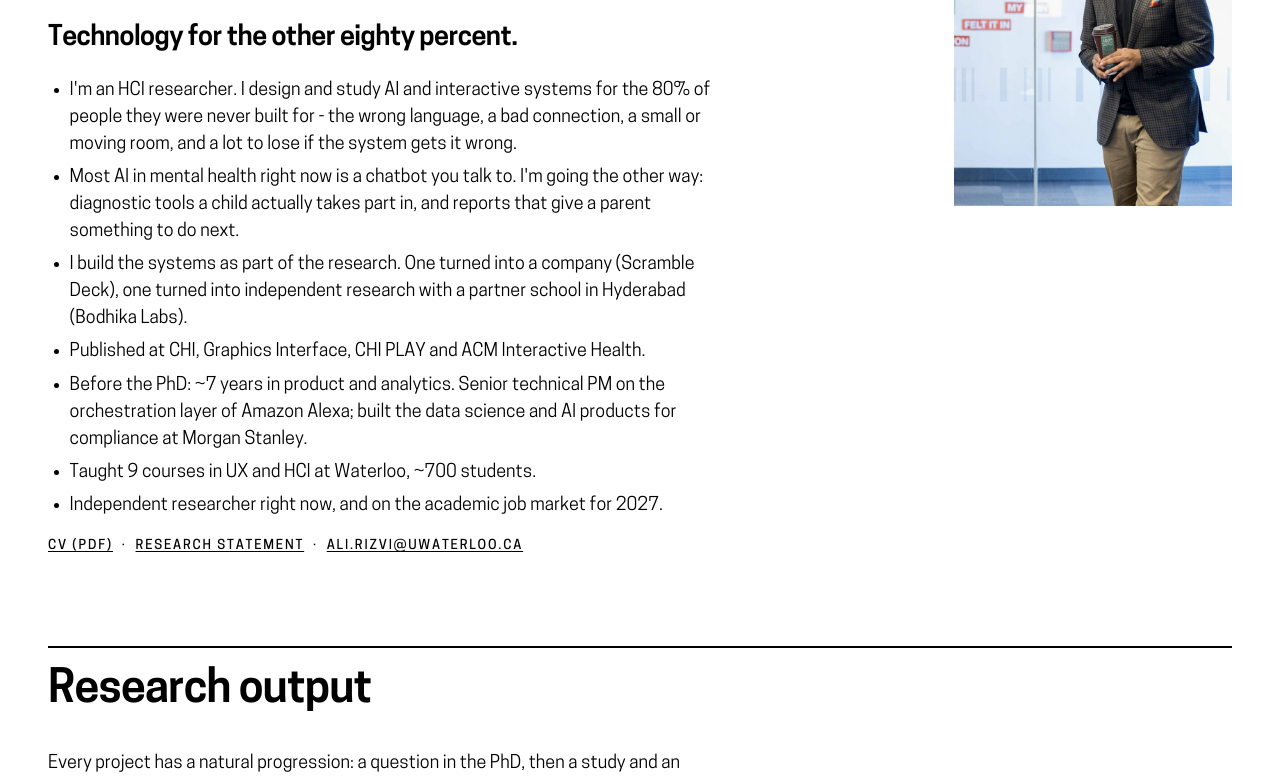
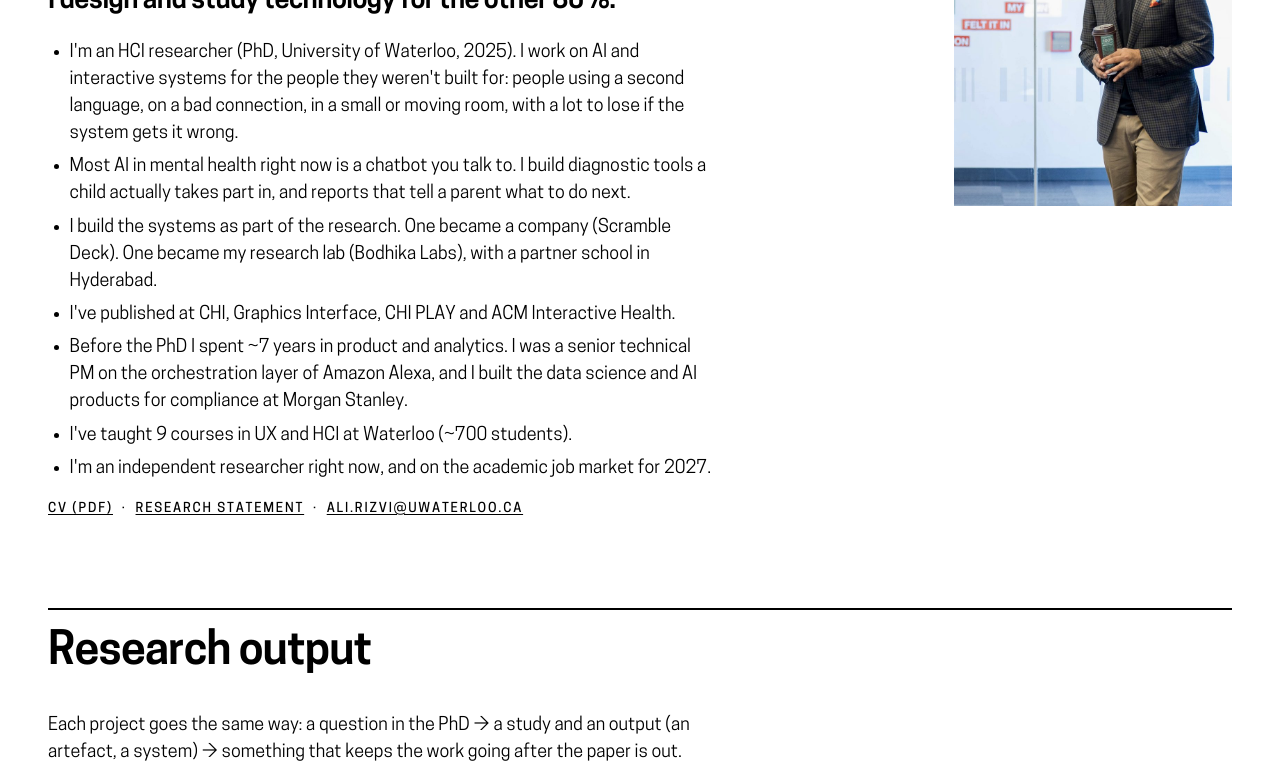
Before and after one commit to ahr2124/arizvi-com, an Astro site: page / in a window 1280 px wide. Shown: the part 298-1076 px from the top of the page. Built offline with nearby package versions, Linux system fonts and the light colour scheme; Astro itself is replaced by a stand-in of ours.

Commit message:
Home: remove status pills, plainer first-person intro
Co-Authored-By: Claude Fable 5.1 <noreply@anthropic.com>

```diff
--- a/src/pages/index.astro
+++ b/src/pages/index.astro
@@ -14,20 +14,16 @@ const news = [
   <section class="intro">
     <div class="intro-grid">
       <div class="text">
-        <ul class="pills status" aria-label="Status">
-          <li>HCI researcher</li>
-          <li>PhD, University of Waterloo, 2025</li>
-        </ul>
         <h1>Ali Rizvi</h1>
-        <p class="tagline">Technology for the other eighty percent.</p>
+        <p class="tagline">I design and study technology for the other 80%.</p>
         <ul>
-          <li>I'm an HCI researcher. I design and study AI and interactive systems for the 80% of people they were never built for - the wrong language, a bad connection, a small or moving room, and a lot to lose if the system gets it wrong.</li>
-          <li>Most AI in mental health right now is a chatbot you talk to. I'm going the other way: diagnostic tools a child actually takes part in, and reports that give a parent something to do next.</li>
-          <li>I build the systems as part of the research. One turned into a company (Scramble Deck), one turned into independent research with a partner school in Hyderabad (Bodhika Labs).</li>
-          <li>Published at CHI, Graphics Interface, CHI PLAY and ACM Interactive Health.</li>
-          <li>Before the PhD: ~7 years in product and analytics. Senior technical PM on the orchestration layer of Amazon Alexa; built the data science and AI products for compliance at Morgan Stanley.</li>
-          <li>Taught 9 courses in UX and HCI at Waterloo, ~700 students.</li>
-          <li>Independent researcher right now, and on the academic job market for 2027.</li>
+          <li>I'm an HCI researcher (PhD, University of Waterloo, 2025). I work on AI and interactive systems for the people they weren't built for: people using a second language, on a bad connection, in a small or moving room, with a lot to lose if the system gets it wrong.</li>
+          <li>Most AI in mental health right now is a chatbot you talk to. I build diagnostic tools a child actually takes part in, and reports that tell a parent what to do next.</li>
+          <li>I build the systems as part of the research. One became a company (Scramble Deck). One became my research lab (Bodhika Labs), with a partner school in Hyderabad.</li>
+          <li>I've published at CHI, Graphics Interface, CHI PLAY and ACM Interactive Health.</li>
+          <li>Before the PhD I spent ~7 years in product and analytics. I was a senior technical PM on the orchestration layer of Amazon Alexa, and I built the data science and AI products for compliance at Morgan Stanley.</li>
+          <li>I've taught 9 courses in UX and HCI at Waterloo (~700 students).</li>
+          <li>I'm an independent researcher right now, and on the academic job market for 2027.</li>
         </ul>
         <p class="label"><a href="/cv.pdf">CV (PDF)</a> &nbsp;·&nbsp; <a href="/projects/">Research statement</a> &nbsp;·&nbsp; <a href={`mailto:${email}`}>{email}</a></p>
       </div>
@@ -36,7 +32,7 @@ const news = [
   </section>
 
   <Section title="Research output">
-    <div class="grid"><p class="span-8">Every project has a natural progression: a question in the PhD, then a study and an output (an artefact, a system), then something that keeps the work going after the paper is out.</p></div>
+    <div class="grid"><p class="span-8">Each project goes the same way: a question in the PhD → a study and an output (an artefact, a system) → something that keeps the work going after the paper is out.</p></div>
     <Exhibits />
   </Section>
 
--- a/src/styles/global.css
+++ b/src/styles/global.css
@@ -201,7 +201,6 @@ a:focus-visible { outline: 2px solid #000; outline-offset: 3px; }
 .intro-grid .photo img { width: 100%; aspect-ratio: 4 / 5; object-fit: cover; }
 .pills { list-style: none; display: flex; flex-wrap: wrap; gap: 8px; margin: 0; padding: 0; max-width: none; }
 .pills li { border: 1px solid #000; border-radius: 999px; padding: 5px 14px; font-weight: 500; font-size: 13px; text-transform: uppercase; letter-spacing: 0.14em; line-height: 1.4; white-space: nowrap; }
-.intro .status { margin: 0 0 1rem; }
 .intro .tagline { font-weight: 600; font-size: 1.5rem; letter-spacing: -0.02em; line-height: 1.15; margin: 0 0 1.25rem; }
 .news { list-style: none; margin: 0; padding: 0; max-width: none; }
 .news li { display: grid; grid-template-columns: 8rem 1fr; column-gap: var(--gutter); border-bottom: 1px solid #000; padding: 12px 0; }
```
